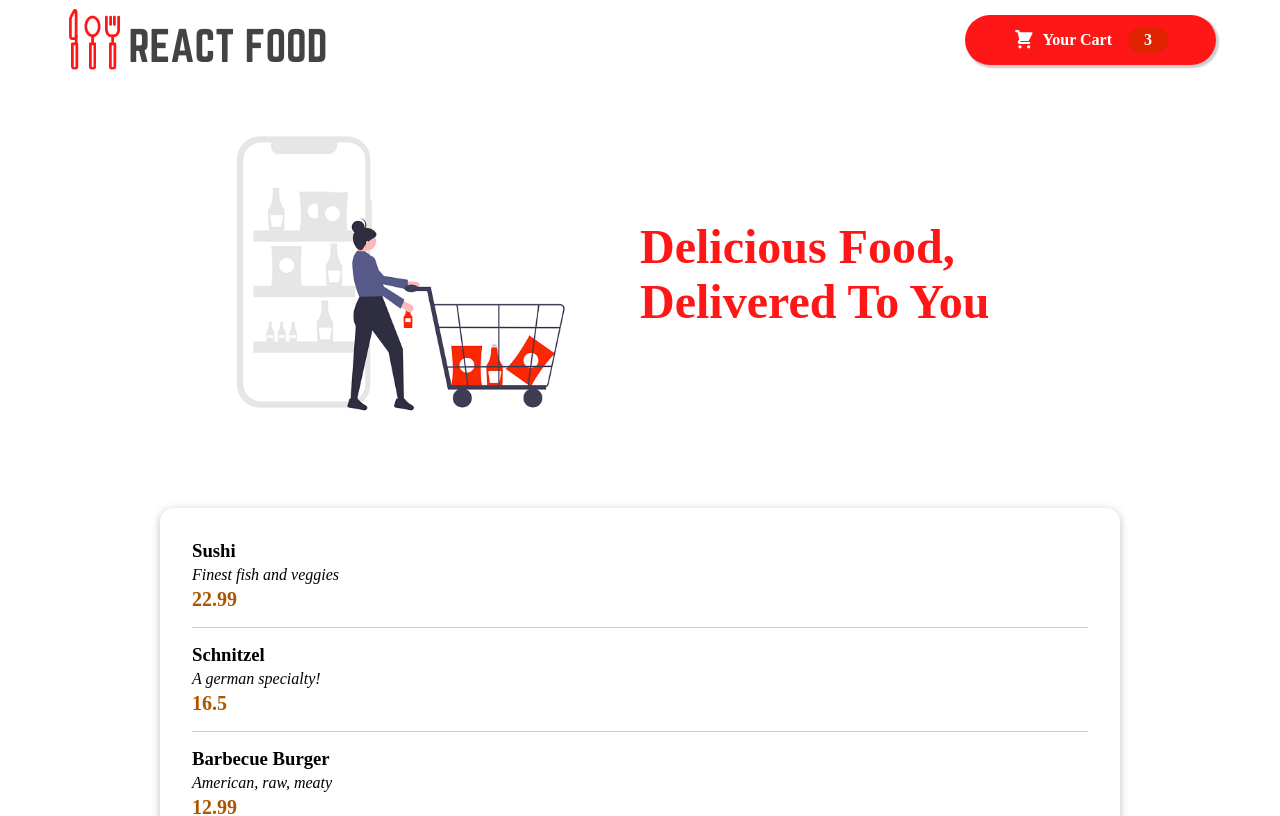
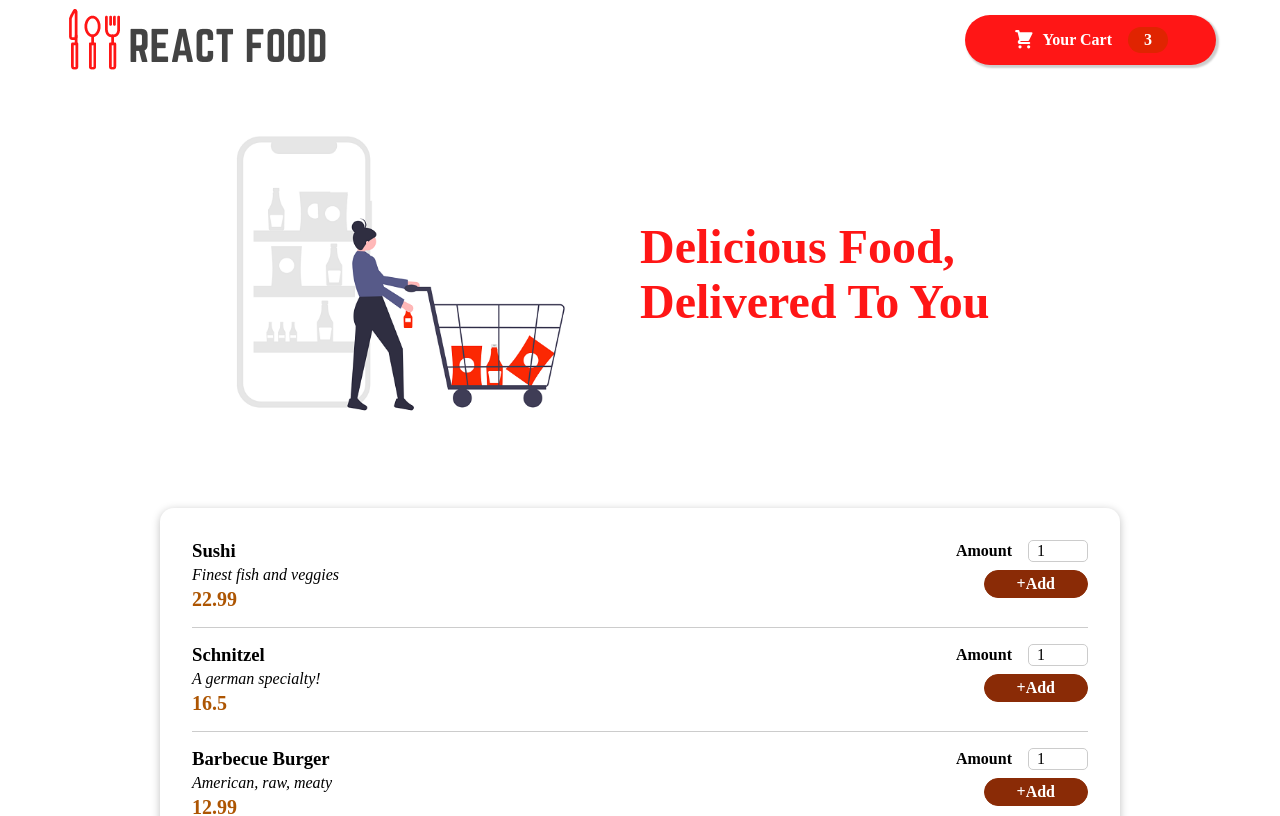
Before and after one commit to foisal07/orderfood, a React (Create React App) app: page / in a window 1280 px wide. Shown: the top 816 px of the page. Built offline with nearby package versions, Linux system fonts and the light colour scheme.

Commit message:
Create MealItemForm components

```diff
--- a/src/Meals/AvailableMeals.js
+++ b/src/Meals/AvailableMeals.js
@@ -1,8 +1,8 @@
 import React from "react";
-
 import classes from "./AvailableMeals.module.css";
 import MealItem from "./MealItem";
 import Card from "../UI/Card";
+import MealItemForm from "./MealItemForm";
 
 const DUMMY_MEALS = [
   {
@@ -33,12 +33,15 @@
 
 export default function AvailableMeals() {
   const mealsList = DUMMY_MEALS.map((meal) => (
+    <>
       <MealItem
         key={meal.id}
+        id={meal.id}
         name={meal.name}
         description={meal.description}
         price={meal.price}
       />
+    </>
   ));
 
   return (
--- a/src/Meals/MealItem.js
+++ b/src/Meals/MealItem.js
@@ -1,15 +1,19 @@
 import React from "react";
 import classes from "./MealItem.module.css";
+import MealItemForm from "./MealItemForm";
 
-export default function MealItem({ name, description, price }) {
+export default function MealItem({ name, description, price, id, key }) {
   return (
     <>
-      <li className={classes.meal}>
+      <li className={classes.meal} key={key}>
         <div>
           <h3>{name}</h3>
           <div className={classes.description}>{description}</div>
           <div className={classes.price}>{price}</div>
         </div>
+        <div>
+          <MealItemForm id={id} />
+        </div>
       </li>
     </>
   );
--- /dev/null
+++ b/src/Meals/MealItemForm.js
@@ -0,0 +1,25 @@
+import React from "react";
+import classes from "./MealItemForm.module.css";
+import Input from "../UI/Input";
+
+export default function MealItemForm({ id }) {
+
+  return (
+    <>
+      <form className={classes.form}>
+        <Input
+          label="Amount"
+          input={{
+            id: "amount_" + id,
+            type: "number",
+            min: "1",
+            max: "5",
+            step: "1",
+            defaultValue: "1",
+          }}
+        />
+        <button>+Add</button>
+      </form>
+    </>
+  );
+}
--- /dev/null
+++ b/src/Meals/MealItemForm.module.css
@@ -0,0 +1,20 @@
+.form {
+  text-align: right;
+}
+
+.form button {
+  font: inherit;
+  cursor: pointer;
+  background-color: #8a2b06;
+  border: 1px solid #8a2b06;
+  color: white;
+  padding: 0.25rem 2rem;
+  border-radius: 20px;
+  font-weight: bold;
+}
+
+.form button:hover,
+.form button:active {
+  background-color: #641e03;
+  border-color: #641e03;
+}
--- /dev/null
+++ b/src/UI/Input.js
@@ -0,0 +1,13 @@
+import React from "react";
+import classes from "./Input.module.css";
+
+export default function Input({ label, input }) {
+  return (
+    <>
+      <div className={classes.input}>
+        <label htmlFor={input.id}>{label}</label>
+        <input {...input} />
+      </div>
+    </>
+  );
+}
--- /dev/null
+++ b/src/UI/Input.module.css
@@ -0,0 +1,18 @@
+.input {
+  display: flex;
+  align-items: center;
+  margin-bottom: 0.5rem;
+}
+
+.input label {
+  font-weight: bold;
+  margin-right: 1rem;
+}
+
+.input input {
+  width: 3rem;
+  border-radius: 5px;
+  border: 1px solid #ccc;
+  font: inherit;
+  padding-left: 0.5rem;
+}
```
Lines whose indentation alone changed are shown as unchanged.
